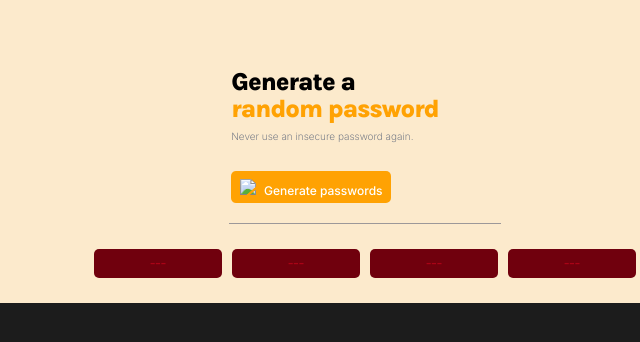
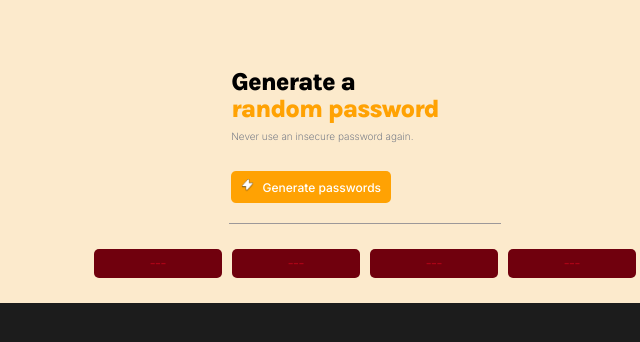
Before and after one commit to Tman-noob/password-generator, a plain HTML site: page index.html in a window 1280 px wide. Shown: the full height of the page, 275-915 px from the left. Drawn offline with Linux system fonts and the light colour scheme.

Commit message:
Add files via upload

```diff
--- a/index.html
+++ b/index.html
@@ -15,7 +15,7 @@
             <h1>Generate a</h1>
             <h1 class="color">random password</h1>
             <h2>Never use an insecure password again.</h2>
-            <button id="gen-btn" onclick="generatePassword()"><img src="/Images/lightning.png" width = "13"> Generate passwords</button>
+            <button id="gen-btn" onclick="generatePassword()"><img src="lightning.png" width = "13"> Generate passwords</button>
         </div>
         <div class="line"></div>
         <div class="boxes">
```
Also changed, not shown: lightning.png (added).
